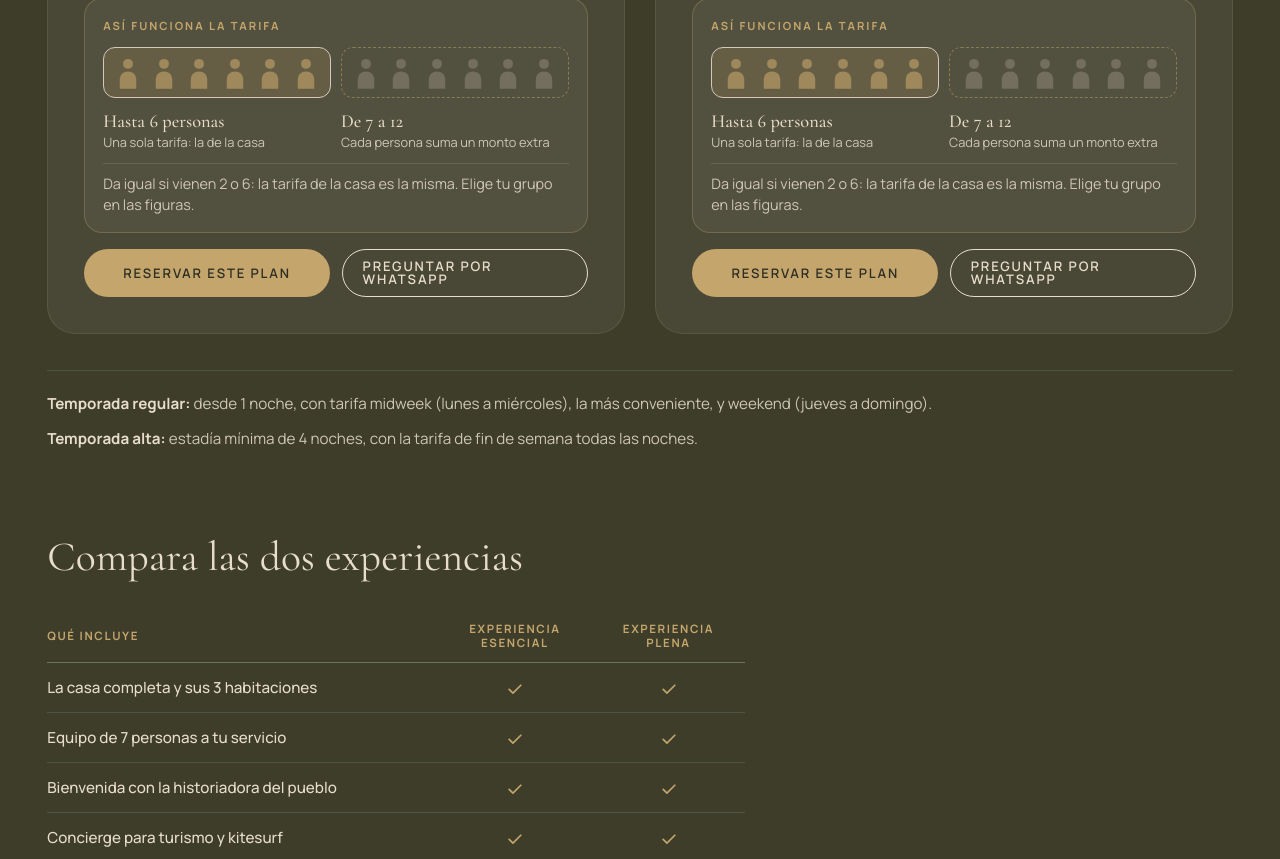
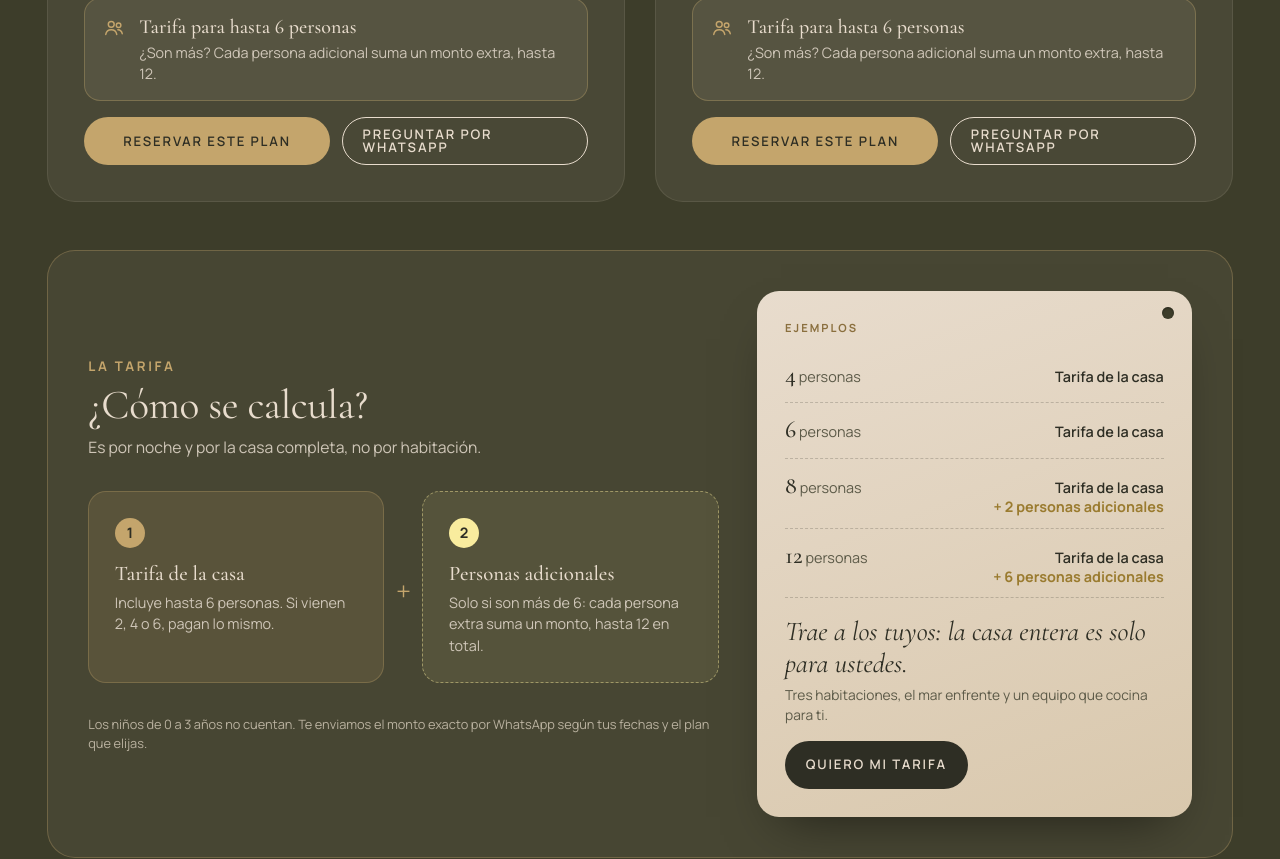
Before and after one commit to casamaracuya/casamaracuyaweb, a React (Vite) app: page / in a window 1280 px wide. Shown: the part 9980-10839 px from the top of the page. Built offline with nearby package versions, Linux system fonts and the light colour scheme; no server answers; a web font is replaced by a local one.

Commit message:
Planes: ¿Cómo se calcula la tarifa? con ejemplos

```diff
--- a/src/site/Site.jsx
+++ b/src/site/Site.jsx
@@ -11,37 +11,6 @@ import { useMode, PageFooter } from "./shared.jsx";
 const todayISO = () => { const t = new Date(); t.setMinutes(t.getMinutes() - t.getTimezoneOffset()); return t.toISOString().slice(0, 10); };
 const parseISO = s => { if (!s) return null; const [y, m, d] = s.split("-").map(Number); return new Date(Date.UTC(y, m - 1, d)); };
 const nightsBetween = (a, b) => { const A = parseISO(a), B = parseISO(b); return A && B ? Math.round((B - A) / 864e5) : null; };
-
-// La tarifa en dibujo: 6 figuras incluidas en la tarifa de la casa y 6 adicionales (máximo 12).
-// Al pasar el ratón o tocar una figura, la frase de abajo dice qué tarifa aplica a ese grupo.
-// Sin montos: los precios van solo en el PDF.
-const FIG = <svg viewBox="0 0 16 24" aria-hidden="true"><circle cx="8" cy="5" r="3.6" /><path d="M2 23v-6.2C2 12.6 4.7 10.6 8 10.6s6 2 6 6.2V23z" /></svg>;
-function PlanCap({ t }) {
-  const [n, setN] = useState(0);
-  const msg = !n ? t("plans.capP")
-    : n <= 6 ? t("plans.capBase").replace("{n}", n)
-    : t(n === 7 ? "plans.capExtra1" : "plans.capExtraN").replace("{n}", n).replace("{x}", n - 6);
-  return (
-    <div className="cap" onMouseLeave={() => setN(0)}>
-      <p className="cap-k">{t("plans.capK")}</p>
-      <div className="cap-meter" role="group" aria-label={t("plans.rate")}>
-        {[0, 1].map(g => (
-          <div key={g} className={g ? "cap-g extra" : "cap-g inc"}>
-            {Array.from({ length: 6 }, (_, i) => {
-              const k = g * 6 + i + 1;
-              return <button key={k} type="button" className={k <= n ? "on" : undefined} aria-pressed={k === n} aria-label={t("plans.capFig").replace("{n}", k)} onMouseEnter={() => setN(k)} onFocus={() => setN(k)} onClick={() => setN(k)}>{FIG}</button>;
-            })}
-          </div>
-        ))}
-      </div>
-      <div className="cap-legend">
-        <p><b>{t("plans.inc")}</b><span>{t("plans.incS")}</span></p>
-        <p><b>{t("plans.ext")}</b><span>{t("plans.extS")}</span></p>
-      </div>
-      <p className="cap-msg" aria-live="polite">{msg}</p>
-    </div>
-  );
-}
 
 export default function Site({ lang = "es" }) {
   // El idioma viene de la dirección (/ o /en/). El botón cambia de dirección y recuerda la elección.
@@ -146,7 +115,10 @@ export default function Site({ lang = "es" }) {
         <p className="ideal">{t(`${k}.ideal`)}</p>
         <ul>{[1, 2, 3, 4].map(i => <li key={i}>{t(`${k}.l${i}`)}</li>)}</ul>
         <p className="out">{t(`${k}.out`)}</p>
-        <PlanCap t={t} />
+        <div className="cap">
+          <svg viewBox="0 0 24 24" width="22" height="22" fill="none" stroke="currentColor" strokeWidth="1.6" strokeLinecap="round" strokeLinejoin="round" aria-hidden="true"><circle cx="9" cy="8" r="3.2" /><path d="M3 19c.6-3.4 3-5.2 6-5.2s5.4 1.8 6 5.2" /><circle cx="17" cy="9" r="2.5" /><path d="M16.2 13.9c2.4.1 4.2 1.6 4.8 4.3" /></svg>
+          <p><b>{t("plans.cap1")}</b><span>{t("plans.cap2")}</span></p>
+        </div>
         <div className="price"><a className="btn btn-primary" href="#reservar" onClick={() => pick(id)}>{t("plans.book")}</a><a className="btn btn-ghost" href={waPlan(id)} target="_blank" rel="noopener noreferrer">{t("plans.ask")}</a></div>
       </div>
     </article>
@@ -266,6 +238,29 @@ export default function Site({ lang = "es" }) {
             <div className="plan-grid">
               <Plan id="esencial" n="p1" img="/fotos/cafe-de-la-tia.webp" alt="Café de la mañana en la terraza" />
               <Plan id="plena" n="p2" img="/fotos/postre-maracuya.webp" alt="Postre de maracuyá en vaso" />
+            </div>
+            <div className="howrate" aria-labelledby="t-howrate">
+              <div className="hr-main">
+              <div className="hr-head"><p className="eyebrow">{t("hr.k")}</p><h3 id="t-howrate">{t("hr.t")}</h3><p>{t("hr.p")}</p></div>
+              <ol className="hr-steps">
+                <li><span className="hr-n">1</span><div><b>{t("hr.s1")}</b><p>{t("hr.s1p")}</p></div></li>
+                <li className="plus" aria-hidden="true">+</li>
+                <li><span className="hr-n">2</span><div><b>{t("hr.s2")}</b><p>{t("hr.s2p")}</p></div></li>
+              </ol>
+              <p className="hr-fine">{t("hr.fine")}</p>
+              </div>
+              <aside className="hr-ex">
+                <p className="hr-exk">{t("hr.exk")}</p>
+                <ul>
+                  {[[4, 0], [6, 0], [8, 2], [12, 6]].map(([g, x]) => (
+                    <li key={g}>
+                      <span className="hr-g"><b>{g}</b> {t("people")}</span>
+                      <span className="hr-eq">{x ? <>{t("hr.house")} <em>+ {x} {t(x === 1 ? "hr.one" : "hr.many")}</em></> : t("hr.house")}</span>
+                    </li>
+                  ))}
+                </ul>
+                <div className="hr-close"><p>{t("hr.close")}</p><span>{t("hr.closeS")}</span><a className="btn btn-primary" href="#reservar">{t("hr.cta")}</a></div>
+              </aside>
             </div>
             <div className="seasons"><p {...html("plans.s1")} /><p {...html("plans.s2")} /></div>
             <div className="compare">
--- a/src/site/i18n.js
+++ b/src/site/i18n.js
@@ -23,7 +23,7 @@ export const T = {
     "plans.eyebrow":"Planes","plans.title":"Elige cómo quieres vivir la casa","plans.p":"En las dos tienes la casa completa, sus tres habitaciones y todo el equipo. La diferencia es cuánto cocina nuestra chef para ti: solo el desayuno, o todas las comidas del día.",
     "p1.title":"Experiencia Esencial","p1.sub":"La casa completa + desayuno de autor cada mañana","p1.l1":"La casa completa y sus 3 habitaciones, solo para tu grupo","p1.l2":"Desayunos gourmet diarios, preparados por nuestra chef","p1.l3":"Café de la tía, té y jugos naturales",
     "p2.title":"Experiencia Plena","p2.sub":"La casa completa + todas las comidas del día","p2.l1":"Todo lo de la Experiencia Esencial","p2.l2":"Almuerzos y cenas a la carta, con postre artesanal","p2.l3":"Servicio de tequeños y cava de playa reforzada con hidratación y frutas",
-    "grp.small":"Hasta 6 personas","grp.large":"7 a 12 personas","plans.rate":"Precio para hasta 6 personas. Cada persona adicional paga un monto extra, hasta un máximo de 12.","plans.cap1":"Tarifa para hasta 6 personas","plans.cap2":"¿Son más? Cada persona adicional suma un monto extra, hasta 12.","plans.capK":"Así funciona la tarifa","plans.inc":"Hasta 6 personas","plans.incS":"Una sola tarifa: la de la casa","plans.ext":"De 7 a 12","plans.extS":"Cada persona suma un monto extra","plans.capP":"Da igual si vienen 2 o 6: la tarifa de la casa es la misma. Elige tu grupo en las figuras.","plans.capBase":"Grupo de {n}: solo la tarifa de la casa.","plans.capExtra1":"Grupo de {n}: la tarifa de la casa + 1 persona adicional.","plans.capExtraN":"Grupo de {n}: la tarifa de la casa + {x} personas adicionales.","plans.capFig":"Grupo de {n}","plans.book":"Reservar este plan",
+    "grp.small":"Hasta 6 personas","grp.large":"7 a 12 personas","plans.rate":"Precio para hasta 6 personas. Cada persona adicional paga un monto extra, hasta un máximo de 12.","plans.cap1":"Tarifa para hasta 6 personas","plans.cap2":"¿Son más? Cada persona adicional suma un monto extra, hasta 12.","hr.k":"La tarifa","hr.t":"¿Cómo se calcula?","hr.p":"Es por noche y por la casa completa, no por habitación.","hr.s1":"Tarifa de la casa","hr.s1p":"Incluye hasta 6 personas. Si vienen 2, 4 o 6, pagan lo mismo.","hr.s2":"Personas adicionales","hr.s2p":"Solo si son más de 6: cada persona extra suma un monto, hasta 12 en total.","hr.exk":"Ejemplos","hr.close":"Trae a los tuyos: la casa entera es solo para ustedes.","hr.closeS":"Tres habitaciones, el mar enfrente y un equipo que cocina para ti.","hr.cta":"Quiero mi tarifa","hr.house":"Tarifa de la casa","hr.one":"persona adicional","hr.many":"personas adicionales","hr.fine":"Los niños de 0 a 3 años no cuentan. Te enviamos el monto exacto por WhatsApp según tus fechas y el plan que elijas.","plans.book":"Reservar este plan",
     "plans.pets":"Tu peludito también es bienvenido: somos pet friendly.",
     "pets.eyebrow":"Pet friendly","pets.title":"Tu peludito también <em>es bienvenido</em>","pets.p":"En Casa Maracuyá la familia viene completa. Jardín, muelle y brisa para que tu mascota también desconecte.","pets.note":"Cuéntanos en tu reserva si viene contigo y lo tenemos en cuenta.","pets.cta":"Reservar con mi mascota",
     "mesa.eyebrow":"La mesa","mesa.title":"Después del mar, te esperamos en la mesa",
@@ -78,7 +78,7 @@ export const T = {
     "plans.eyebrow":"Stays","plans.title":"Choose how you want to live the house","plans.p":"Both give you the whole house, its three bedrooms and the whole team. The difference is how much our chef cooks for you: breakfast only, or every meal of the day.",
     "p1.title":"Essential Experience","p1.sub":"The whole house + a signature breakfast every morning","p1.l1":"The whole house and its 3 bedrooms, just for your group","p1.l2":"Daily gourmet breakfasts, cooked by our chef","p1.l3":"Auntie's coffee, tea and fresh juices",
     "p2.title":"Full Experience","p2.sub":"The whole house + every meal of the day","p2.l1":"Everything in the Essential Experience","p2.l2":"À la carte lunches and dinners, with an artisan dessert","p2.l3":"Tequeños service and a well-stocked beach cooler with drinks and fruit",
-    "grp.small":"Up to 6 guests","grp.large":"7 to 12 guests","plans.rate":"Rate for up to 6 guests. Each additional guest pays an extra amount, up to a maximum of 12.","plans.cap1":"Rate for up to 6 guests","plans.cap2":"More of you? Each additional guest adds an extra amount, up to 12.","plans.capK":"How the rate works","plans.inc":"Up to 6 guests","plans.incS":"One single rate: the house rate","plans.ext":"7 to 12","plans.extS":"Each guest adds an extra amount","plans.capP":"Whether you\u2019re 2 or 6, the house rate is the same. Pick your group on the figures.","plans.capBase":"Group of {n}: just the house rate.","plans.capExtra1":"Group of {n}: the house rate + 1 extra guest.","plans.capExtraN":"Group of {n}: the house rate + {x} extra guests.","plans.capFig":"Group of {n}","plans.book":"Book this stay",
+    "grp.small":"Up to 6 guests","grp.large":"7 to 12 guests","plans.rate":"Rate for up to 6 guests. Each additional guest pays an extra amount, up to a maximum of 12.","plans.cap1":"Rate for up to 6 guests","plans.cap2":"More of you? Each additional guest adds an extra amount, up to 12.","hr.k":"The rate","hr.t":"How is it calculated?","hr.p":"It\u2019s per night and for the whole house, not per room.","hr.s1":"House rate","hr.s1p":"Covers up to 6 guests. Whether you\u2019re 2, 4 or 6, the price is the same.","hr.s2":"Extra guests","hr.s2p":"Only if you\u2019re more than 6: each extra guest adds an amount, up to 12 in total.","hr.exk":"Examples","hr.close":"Bring your people: the whole house is yours alone.","hr.closeS":"Three bedrooms, the sea right in front and a team that cooks for you.","hr.cta":"Get my rate","hr.house":"House rate","hr.one":"extra guest","hr.many":"extra guests","hr.fine":"Children aged 0 to 3 don\u2019t count. We\u2019ll send you the exact amount on WhatsApp for your dates and stay.","plans.book":"Book this stay",
     "plans.pets":"Your furry friend is welcome too: we are pet friendly.",
     "pets.eyebrow":"Pet friendly","pets.title":"Your furry friend <em>is welcome too</em>","pets.p":"At Casa Maracuyá the whole family comes along. Garden, boardwalk and breeze so your pet can unwind too.","pets.note":"Tell us in your booking if they're coming and we'll take it into account.","pets.cta":"Book with my pet",
     "mesa.eyebrow":"The table","mesa.title":"After the sea, we wait for you at the table",
--- a/src/site/site.css
+++ b/src/site/site.css
@@ -729,26 +729,11 @@ footer .legal .dot{color:var(--accent);margin:0 .35em}
 .plan .ideal{font-family:var(--f-display);font-style:italic;font-size:var(--step-1);line-height:1.3;color:var(--arena-seca)}
 .plan .out{font-size:.85rem;color:#b9b19f;padding-left:17px;position:relative}
 .plan .out::before{content:"";position:absolute;left:0;top:.62em;width:7px;height:1px;background:#b9b19f}
-/* La tarifa en dibujo: 6 personas incluidas + hasta 6 adicionales (PlanCap en Site.jsx) */
-.plan .cap{margin-top:auto;display:flex;flex-direction:column;gap:12px;padding:18px 18px 16px;border-radius:18px;background:rgba(232,220,205,.06);border:1px solid rgba(196,165,108,.3)}
-.plan .cap p{margin:0}
-.plan .cap-k{font-size:.7rem;font-weight:700;letter-spacing:.18em;text-transform:uppercase;color:var(--accent)}
-.plan .cap-meter{display:grid;grid-template-columns:1fr 1fr;gap:10px}
-.plan .cap-g{display:grid;grid-template-columns:repeat(6,1fr);gap:4px;padding:9px 8px 7px;border-radius:12px}
-.plan .cap-g.inc{background:rgba(196,165,108,.17)}
-.plan .cap-g.extra{border:1px dashed rgba(196,165,108,.5)}
-.plan .cap-g button{appearance:none;border:0;background:none;padding:0;margin:0;cursor:pointer;display:flex;justify-content:center;border-radius:6px;transition:transform .18s ease,color .18s ease}
-.plan .cap-g svg{width:100%;max-width:22px;height:auto;fill:currentColor}
-.plan .cap-g.inc button{color:rgba(196,165,108,.6)}
-.plan .cap-g.extra button{color:rgba(232,220,205,.22)}
-.plan .cap-g.inc button.on{color:var(--accent);transform:translateY(-2px)}
-.plan .cap-g.extra button.on{color:var(--sol);transform:translateY(-2px)}
-.plan .cap-g button:focus-visible{outline:2px solid var(--sol);outline-offset:2px}
-.plan .cap-legend{display:grid;grid-template-columns:1fr 1fr;gap:10px}
-.plan .cap-legend b{display:block;font-family:var(--f-display);font-weight:500;font-size:1.15rem;line-height:1.2;color:var(--arena-seca)}
-.plan .cap-legend span{display:block;margin-top:2px;font-size:.8rem;line-height:1.35;color:#cfc6b8}
-.plan .cap-msg{min-height:2.9em;padding-top:10px;border-top:1px solid rgba(232,220,205,.14);font-size:.9rem;line-height:1.45;color:#cfc6b8}
-@media (prefers-reduced-motion:reduce){.plan .cap-g button{transition:none}.plan .cap-g button.on{transform:none}}
+/* Capacidad: hasta 6 incluidas, y personas adicionales hasta 12 */
+.plan .cap{margin-top:auto;display:flex;gap:14px;align-items:flex-start;padding:16px 18px;border-radius:16px;background:rgba(232,220,205,.08);border:1px solid rgba(196,165,108,.35)}
+.plan .cap svg{flex:none;margin-top:2px;color:var(--accent)}
+.plan .cap b{display:block;font-family:var(--f-display);font-weight:500;font-size:1.25rem;line-height:1.2;color:var(--arena-seca)}
+.plan .cap span{display:block;margin-top:4px;font-size:.9rem;line-height:1.45;color:#cfc6b8}
 .plan .price{border-top:0;padding-top:0;margin-top:0;justify-content:flex-start}
 .plan .price .btn{flex:1 1 180px}
 .plan .btn-ghost{color:var(--arena-seca)}
@@ -766,3 +751,36 @@ footer .legal .dot{color:var(--accent);margin:0 .35em}
 .compare .help{padding:clamp(22px,3vw,32px);border-radius:24px;background:rgba(232,220,205,.07);border:1px solid rgba(232,220,205,.12);display:grid;gap:18px}
 .compare .help p{font-family:var(--f-display);font-size:var(--step-1);line-height:1.3;color:var(--on-deep)}
 @media (max-width:820px){.compare{grid-template-columns:1fr}.compare th,.compare td{padding:11px 6px}.compare thead th{font-size:.62rem;letter-spacing:.08em}.compare tbody th{font-size:.88rem}}
+
+/* ¿Cómo se calcula la tarifa? (bajo los dos planes): explicación a la izquierda, ejemplos en una etiqueta a la derecha */
+.howrate{margin-top:clamp(28px,4vw,48px);display:grid;grid-template-columns:minmax(0,1.45fr) minmax(0,1fr);gap:clamp(20px,3vw,40px);align-items:stretch;padding:clamp(22px,3.2vw,40px);border-radius:28px;background:rgba(232,220,205,.06);border:1px solid rgba(196,165,108,.32)}
+.howrate p{margin:0}
+.hr-main{display:flex;flex-direction:column;justify-content:center;gap:clamp(20px,2.6vw,32px)}
+.howrate h3{margin:6px 0 8px;font-family:var(--f-display);font-weight:400;font-size:clamp(1.9rem,1.3rem + 1.6vw,2.8rem);line-height:1.05;color:var(--arena-seca)}
+.howrate .hr-head > p:last-child{font-size:.98rem;line-height:1.5;color:#cfc6b8}
+.hr-steps{list-style:none;margin:0;padding:0;display:grid;grid-template-columns:1fr auto 1fr;gap:12px;align-items:stretch}
+.hr-steps > li:not(.plus){display:flex;flex-direction:column;gap:14px;padding:clamp(18px,2vw,26px);border-radius:18px;background:rgba(196,165,108,.14);border:1px solid rgba(196,165,108,.3)}
+.hr-steps > li:nth-child(3){background:rgba(249,236,158,.08);border:1px dashed rgba(249,236,158,.45)}
+.hr-steps .plus{align-self:center;font-family:var(--f-display);font-size:2.2rem;line-height:1;color:var(--accent)}
+.hr-n{display:inline-grid;place-items:center;width:30px;height:30px;border-radius:50%;background:var(--accent);color:var(--alga);font-weight:700;font-size:.9rem}
+.hr-steps > li:nth-child(3) .hr-n{background:var(--sol)}
+.hr-steps b{display:block;font-family:var(--f-display);font-weight:500;font-size:1.3rem;line-height:1.15;color:var(--arena-seca)}
+.hr-steps p{margin-top:6px;font-size:.9rem;line-height:1.5;color:#cfc6b8}
+.hr-fine{font-size:.8rem;line-height:1.45;color:#b9b19f}
+/* La etiqueta de ejemplos */
+.hr-ex{position:relative;display:flex;flex-direction:column;padding:clamp(20px,2.4vw,28px);border-radius:22px;background:linear-gradient(160deg,#e8dccd,#d9c8ad);color:var(--alga);box-shadow:0 24px 50px -24px rgba(0,0,0,.55)}
+.hr-ex::before{content:"";position:absolute;top:16px;right:18px;width:12px;height:12px;border-radius:50%;background:var(--s-plans,#3a3c2c);box-shadow:inset 0 1px 2px rgba(0,0,0,.4)}
+.hr-exk{font-size:.7rem;font-weight:700;letter-spacing:.18em;text-transform:uppercase;color:#8a6f3e}
+.hr-ex ul{list-style:none;margin:10px 0 0;padding:0}
+.hr-ex li{display:flex;justify-content:space-between;align-items:baseline;gap:12px;padding:11px 0;border-bottom:1px dashed rgba(46,46,36,.22);font-size:.9rem;line-height:1.35}
+.hr-g{white-space:nowrap;color:#5c5a48}
+.hr-g b{font-family:var(--f-display);font-weight:500;font-size:1.5rem;color:var(--alga)}
+.hr-eq{text-align:right;font-weight:600;color:var(--alga)}
+.hr-eq em{display:block;font-style:normal;font-weight:700;color:#9a7b2f}
+.hr-close{margin-top:auto;padding-top:18px;display:flex;flex-direction:column;gap:6px}
+.hr-close p{font-family:var(--f-display);font-style:italic;font-size:clamp(1.35rem,1.1rem + .8vw,1.7rem);line-height:1.15;color:var(--alga)}
+.hr-close span{font-size:.86rem;line-height:1.45;color:#5c5a48}
+.hr-close .btn{margin-top:10px;align-self:flex-start;background:var(--alga);color:var(--arena-seca)}
+.hr-close .btn:hover{background:#000;color:var(--sol)}
+@media (max-width:1100px){.howrate{grid-template-columns:1fr}}
+@media (max-width:720px){.hr-steps{grid-template-columns:1fr}.hr-steps .plus{justify-self:center}.hr-close .btn{align-self:stretch;text-align:center}}
```
